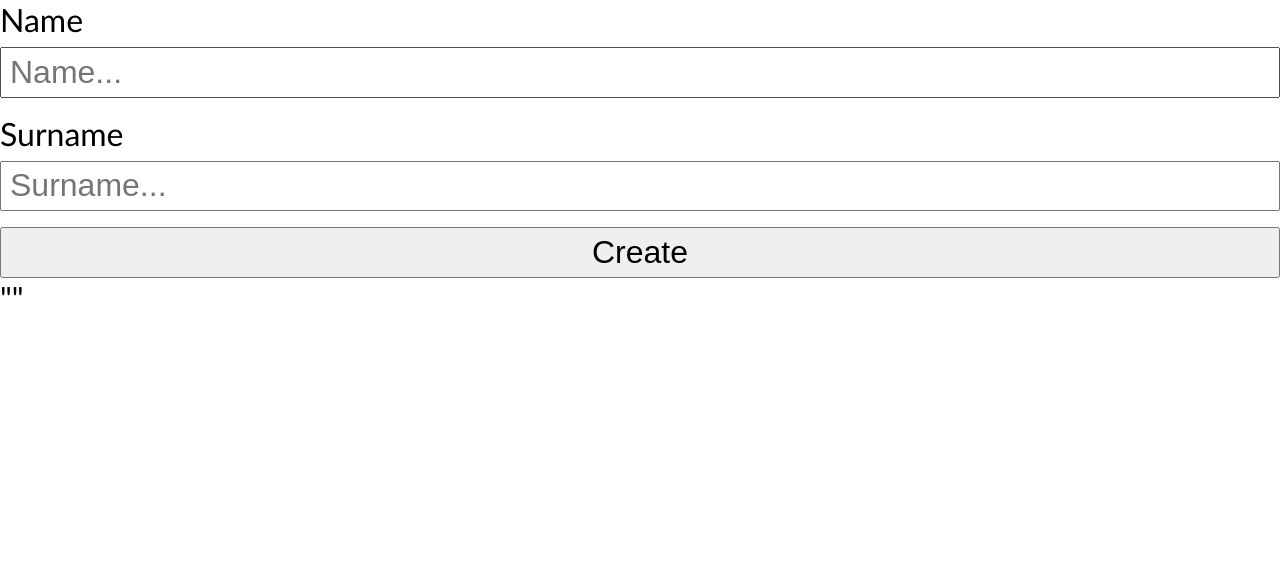
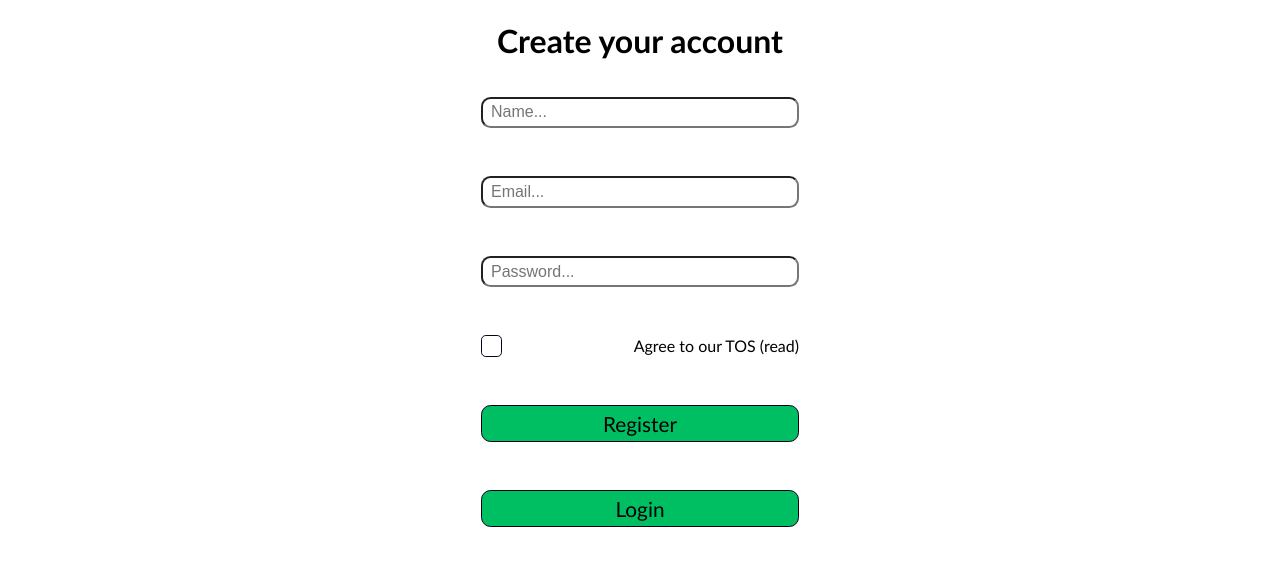
Before and after one commit to amik33/44-grupe-todo-classic, a React (Create React App) app: page /login in a window 1280 px wide. Shown: the top 566 px of the page. Built offline with nearby package versions, Linux system fonts and the light colour scheme.

Commit message:
Create page

```diff
--- a/src/App.jsx
+++ b/src/App.jsx
@@ -27,8 +27,8 @@ function App() {
           {/* <Route Component={LayoutTwo}> */}
             {/* <Route path="/future" element={<Future />} />
             <Route path="/future1" element={<Future1 />} />
-            <Route path="/login" element={<Login />} /> */}
-            <Route path="*" element={<Page404 />} />
+            <Route path="/login" element={<Login />} />
+            <Route path="*" element={<Page404 />} /> */}
           {/* </Route> */}
         </Routes>
       </BrowserRouter>
--- a/src/pages/Future.jsx
+++ b/src/pages/Future.jsx
@@ -1,12 +1,12 @@
 import style from './Home.module.css';
 import { Link } from 'react-router-dom';
-
+import logo from '../img/logo.png';
 
 export function Future () {
     return (
         <div className={style.home}>
             <Link className={style.link} to='/login'>Skip</Link>
-            <img src="../img/cap.png" alt="Future" />
+            <img src={logo} alt="logo" />
             <h3>Future</h3>
             <p>Lorem ipsum dolor sit amet, consectetur adipisicing elit.</p>
             <Link className={style.button} to='/future1'>Continue</Link>
--- a/src/pages/Future1.jsx
+++ b/src/pages/Future1.jsx
@@ -1,12 +1,12 @@
 import style from './Home.module.css';
 import { Link } from 'react-router-dom';
-
+import logo from '../img/logo.png';
 
 export function Future1 () {
     return (
     <div className={style.home}>
         <Link className={style.link} to='/login'>Skip</Link>
-        <img src="../img/cap.png" alt="Future" />
+        <img src={logo} alt="logo" />
         <h3>Future 1</h3>
         <p>Lorem ipsum dolor sit amet, consectetur adipisicing elit.</p>
         <Link className={style.button} to='/future2'>Continue</Link>
--- a/src/pages/Future2.jsx
+++ b/src/pages/Future2.jsx
@@ -1,15 +1,15 @@
 import style from './Home.module.css';
 import { Link } from 'react-router-dom';
-
+import logo from '../img/logo.png';
 
 export function Future2 () {
     return (
     <div className={style.home}>
         <Link className={style.link} to='/login'>Skip</Link>
-        <img src="../img/cap.png" alt="Future" />
+        <img src={logo} alt="logo" />
         <h3>Future 2</h3>
         <p>Lorem ipsum dolor sit amet, consectetur adipisicing elit.</p>
-        <Link className={style.button} to='/create acaunt'>Continue</Link>
+        <Link className={style.button} to='/Login'>Register</Link>
     </div>
     )
 };
--- a/src/pages/Home.jsx
+++ b/src/pages/Home.jsx
@@ -1,12 +1,13 @@
 import style from './Home.module.css';
 import { Link } from 'react-router-dom';
+import logo from '../img/logo.png';
 
 
 export function Home () {
     return (
             <div className={style.home}>
-                <img className={style.logo} src='../img/cap.png' alt="logo" />
-                <h1>Shopping platform</h1>
+                <img className={style.logo} src={logo} alt="logo" />
+                <h1>Green dot</h1>
                 <Link className={style.button} to='/future'>Get Started</Link>
             </div>
     )
--- a/src/pages/Home.module.css
+++ b/src/pages/Home.module.css
@@ -1,8 +1,6 @@
 .home {
     display: flex;
-    width: 100%;
     flex-direction: column;
-    justify-content: space-between;
     gap: 3rem;
     padding: 3rem;
     align-items: center;
@@ -15,7 +13,6 @@ h1 {
     font-size: 2rem;
     padding: 2rem;
     text-align: center;
-
 }
 h3 {
     font-size: 1.5rem;
@@ -37,12 +34,12 @@ p {
     display: inline-block;
     font-size: 1rem;
     padding: 1rem 2.5rem;
-    background-color: green;
+    background-color:#00BF63;
     color: black;
     line-height: 0.2rem;
     text-decoration: none;
     border-radius: 0.6rem;
-    border: 0.1rem solid green;
+    border: 0.1rem solid #0B0019;
 }
 .button:hover {
     background-color: white;
--- a/src/pages/Login.jsx
+++ b/src/pages/Login.jsx
@@ -1,37 +1,47 @@
 import style from './Login.module.css';
 import { useState } from "react";
-
+import { Link } from 'react-router-dom';
 
 export function Login () {
     const [name, setName] = useState('');
-    const [surname, setSurname] = useState('');
-    const fullname = `${name} ${surname}`.trim();
+    const [email, setEmail] = useState('');
+    const [password, setPassword] = useState('');
+    // const registr = `${name} ${email} ${password}`.trim();
 
     function updateName(event) {
       setName(event.target.value);
     }
 
-    function updateSurname(event) {
-      setSurname(event.target.value);
+    function updateEmail(event) {
+      setEmail(event.target.value);
     }
 
+    function updatePassword(event) {
+        setPassword(event.target.value);
+      }
+
     return (
-        <div className={style.app}>
+        <div className={style.login}>
             <form className={style.form}>
+                <h3>Create your account</h3>
                 <div className={style.row}>
-                    <label htmlFor='name'>Name</label>
                     <input onChange={updateName} value={name} id='name' type='text' placeholder='Name...' />
                 </div>
-            <div className={style.row}>
-                <label htmlFor='surname'>Surname</label>
-                <input onChange={updateSurname} value={surname} id='surname' type='text' placeholder='Surname...' />
-            </div>
-            <div className={style.row}>
-                <button type='submit'>Create</button>
-            </div>
+                <div className={style.row}>
+                    <input onChange={updateEmail} value={email} id='email' type='text' placeholder='Email...' />
+                </div>
+                <div className={style.row}>
+                    <input onChange={updatePassword} value={password} id='spassword' type='text' placeholder='Password...' />
+                </div>
+                <div className={style.read}>
+                    <Link className={style.btn} to='/team'></Link>
+                    <p>Agree to our TOS (read)</p>
+                </div>
+                <div className={style.row}>
+                    <Link className={style.button} to='/login'>Register</Link>
+                    <Link className={style.button} to='/login'>Login</Link>
+                </div>
             </form>
-
-            <div className={style.preview}>"{fullname}"</div>
         </div>
   );
 
--- a/src/pages/Login.module.css
+++ b/src/pages/Login.module.css
@@ -1,30 +1,57 @@
-.app {
-    display: flex;
+.login {
+    display:flex;
+    justify-content: space-between;
     flex-direction: column;
-    width: 100%;
-    justify-content: center;
+    gap: 3rem;
+    padding: 1rem;
+    align-items: center;
+    text-align: center;
 }
-
+h3 {
+    font-size: 2rem;
+    text-align:left;
+    padding: 0.3rem 4rem;
+}
 .form {
     display: grid;
     gap: 1rem;
 }
 .form .row {
     display: grid;
-    gap: 0.5rem;
-}
-.form label {
-    font-size: 2rem;
+    gap: 3rem;
+    padding: 1rem 3rem;
 }
 .form input {
     padding: 0.3rem 0.5rem;
-    font-size: 2rem;
+    font-size: 1rem;
+    border-radius: 0.6rem;
 }
-.form button {
-    padding: 0.3rem 0.5rem;
-    font-size: 2rem;
+.read {
+    display: flex;
+    align-items: center;
+    justify-content: space-between;
+    padding: 1rem 3rem;
 }
-
-.preview {
-    font-size: 2rem;
+.btn {
+    display: inline-block;
+    padding: 0.6rem;
+    line-height: 0.2rem;
+    border-radius: 0.3rem;
+    border: 0.1rem solid #0B0019;
 }
+.button {
+    display: flex;
+    flex-direction: column;
+    font-size: 1.3rem;
+    padding: 1rem 1rem;
+    background-color:#00BF63;
+    color: black;
+    line-height: 0.2rem;
+    text-decoration: none;
+    border-radius: 0.6rem;
+    border: 0.1rem solid #0B0019;
+}
+.button:hover {
+    background-color: white;
+    color:black;
+}
--- a/src/pages/Page404.jsx
+++ b/src/pages/Page404.jsx
@@ -1,10 +1,11 @@
 import style from './Home.module.css';
 import { Link } from 'react-router-dom';
+import logo from '../img/logo.png';
 
 export function Page404 () {
     return (
         <div className={style.home}>
-            <img className={style.logo} src='../img/cap.png' alt="logo" />
+            <img className={style.logo} src={logo} alt="logo" />
             <h1>404</h1>
             <p>Page not found</p>
             <Link className={style.button} to='/'>Get Home</Link>
```
Also changed, not shown: src/img/cap.png (deleted), src/img/logo.png (added).
